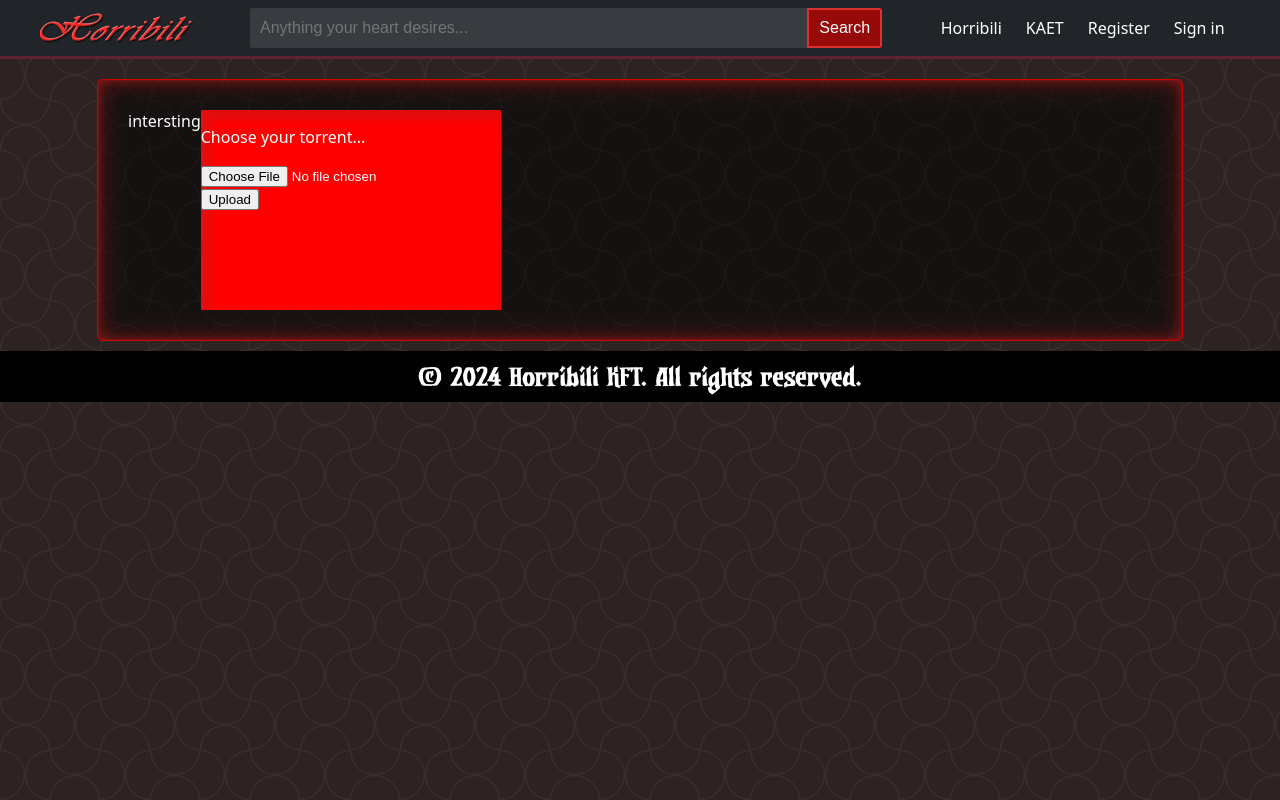
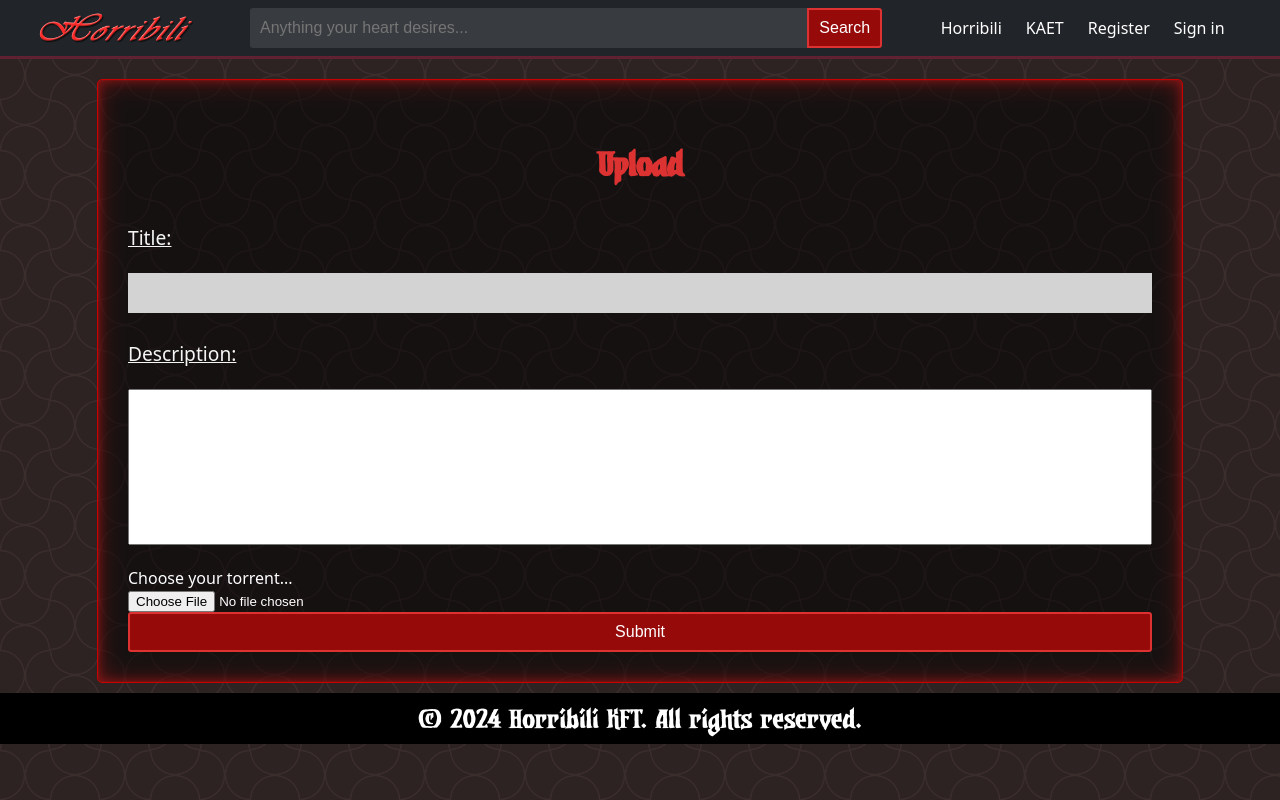
Before and after one commit to Fulop-Krisztian/horribili-torrent, a React (Vite) app: page /upload in a window 1280 px wide. Built offline with nearby package versions, Linux system fonts and the light colour scheme.

Commit message:
Upload page beginnings

```diff
--- a/src/Header/Searchbar.jsx
+++ b/src/Header/Searchbar.jsx
@@ -22,7 +22,7 @@ function Searchbar() {
     try {
       const data = await searchPosts(term);
       setSearchResults(data);
-      navigate(`/search?search=${term}`, { replace: false });
+      navigate(`/search?search=${encodeURIComponent(term)}`, { replace: false });
     } catch (error) {
       // Handle errors
     }
--- a/src/Upload/FileUpload.css
+++ b/src/Upload/FileUpload.css
@@ -1,6 +1,18 @@
-.fileupload{
-    background-color: red;
-    box-shadow: inset 10px 10px 5px var(--faded-red);
+.fileupload {
+
     width: 300px;
 
 }
+
+.choosefile {
+    margin: auto;
+    padding-top: 5px;
+    padding-bottom: 5px;
+
+}
+
+.filepicker {
+    width: 100%;
+    text-align: right;
+    padding: auto;
+}
--- a/src/Upload/FileUpload.jsx
+++ b/src/Upload/FileUpload.jsx
@@ -11,29 +11,11 @@ function FileUpload() {
     setFile(selectedFile);
   }
 
-  async function handleUpload() {
-    try {
-      const formData = new FormData();
-      formData.append('file', file);
-
-      const response = await fetch('YOUR_UPLOAD_API_ENDPOINT', {
-        method: 'POST',
-        body: formData,
-      });
-
-      const data = await response.json();
-      setMessage(data.message);
-    } catch (error) {
-      console.error('Error uploading file:', error);
-      setMessage('Error uploading file.');
-    }
-  }
 
   return (
     <div className='fileupload'>
-      <p>Choose your torrent...</p>
-      <input type="file" onChange={handleFileChange} />
-      <button onClick={handleUpload}>Upload</button>
+      <label className="choosefile">Choose your torrent...</label>
+      <input className='filepicker' type="file" accept=".torrent" onChange={handleFileChange} />
       {message && <p>{message}</p>}
     </div>
   );
--- a/src/Upload/UploadPage.css
+++ b/src/Upload/UploadPage.css
@@ -1,3 +1,35 @@
-.formcontainer{
+.uploadform {
+    margin: auto;
     display: flex;
+    flex-direction: column;
+    width: 100%;
 }
+
+.uploadinput {
+    all: unset;
+
+    color: black;
+    padding-left: 5px;
+    padding-right: 5px;
+
+    height: 40px;
+    background-color: lightgray;
+
+}
+.uploadlabel{
+    font-size: 1.2em;
+    padding-top: 5px;
+    text-decoration: underline;
+    color: whitesmoke;
+}
+.descriptionbox{
+    size: 100%;
+    resize: none;
+}
+
+h2 {
+    text-align: center;
+    font-family: darkest;
+    font-size: 2.5em;
+    color: var(--red-bright)
+}
--- a/src/Upload/UploadPage.jsx
+++ b/src/Upload/UploadPage.jsx
@@ -1,12 +1,50 @@
 import "./UploadPage.css";
 import FileUpload from "./FileUpload"
+import { useState } from "react";
 
-function UploadPage(){
-    return(
-        <div className="postcontainer formcontainer">
-            <div> intersting</div>
+function UploadPage() {
+    const [formData, setFormData] = useState({
+        name: '',
+        email: '',
+    });
 
-            <FileUpload/>
+    const handleSubmit = (e) => {
+        e.preventDefault();
+        // You can perform actions with the form data here, like sending it to a server
+        console.log('Form data submitted:', formData);
+    };
+
+    return (
+        <div className="postcontainer formcontainer uploadform">
+            <h2>Upload</h2>
+            <form className="uploadform" id="postform" onSubmit={handleSubmit}>
+                <label className="uploadlabel">
+                    Title:
+                </label>
+                <br />
+
+                <input
+                    className="uploadinput"
+                    type="text"
+                    name="title"
+                />
+                <br />
+                <label className="uploadlabel">
+                    Description:
+                </label>
+                <br />
+                <textarea
+                    className="descriptionbox"
+                    name="description"
+                    maxLength="20000"
+                    rows="10"
+                />
+
+                <br />
+            </form>
+
+            <FileUpload />
+            <button className="horribili-button" type="submit">Submit</button>
         </div>
     )
 }
--- a/src/Welcome/Welcome.jsx
+++ b/src/Welcome/Welcome.jsx
@@ -1,15 +1,15 @@
 import './Welcome.css'
+import { Link } from 'react-router-dom';
 
 function Welcome(props) {
 
-
-
     return (
         <div className="welcome">
-            <h1 className="welcometitle" style={{fontWeight:'normal'}}>Welcome home,<wbr /> such as it is</h1>
-            <h4 style={{fontWeight:'normal'}}>This squalid hamlet, these corrupted lands...</h4>
+            <h1 className="welcometitle" style={{ fontWeight: 'normal' }}>Welcome home,<wbr /> such as it is</h1>
+            <h4 style={{ fontWeight: 'normal' }}>This squalid hamlet, these corrupted lands...</h4>
             <img src="public/ancestor.webp" alt=""></img>
-            <h4 style={{fontWeight:'normal'}}>...they are yours now, and you are bound to them.</h4>
+            <h4 style={{ fontWeight: 'normal' }}>...they are yours now, and you are bound to them.</h4>
+            <Link to="/upload"><button className='horribili-button'>Upload something</button></Link>
         </div>
     );
 }
--- a/src/index.css
+++ b/src/index.css
@@ -151,6 +151,35 @@ nav .form {
 }
 
 .search-button:active {
+    filter: saturate(30%);
+}
+
+
+.horribili-button {
+    cursor: pointer;
+
+    border-radius: var(--navbar-radius);
+    background-color: var(--red-dark);
+
+    min-height: var(--search-height);
+    padding-left: var(--search-padding);
+    padding-right: var(--search-padding);
+
+
+    border-style: solid;
+    border-color: var(--red-bright);
+    border-width: 2px;
+
+    color: white;
+    font-size: medium;
+}
+
+.horribili-button:hover {
+    background-color: rgb(180, 20, 20);
+    border-color: rgb(255, 100, 100);
+}
+
+.horribili-button:active {
     filter: saturate(30%);
 }
 
```
